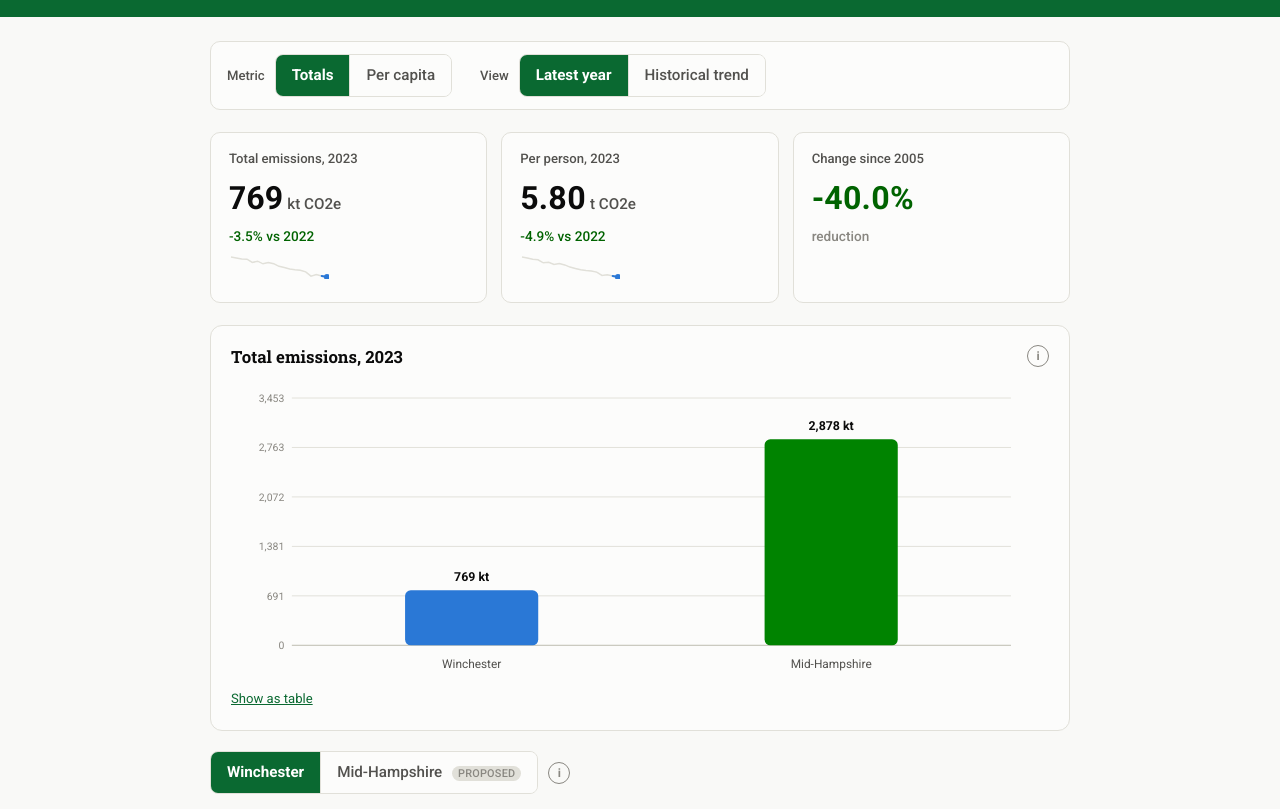
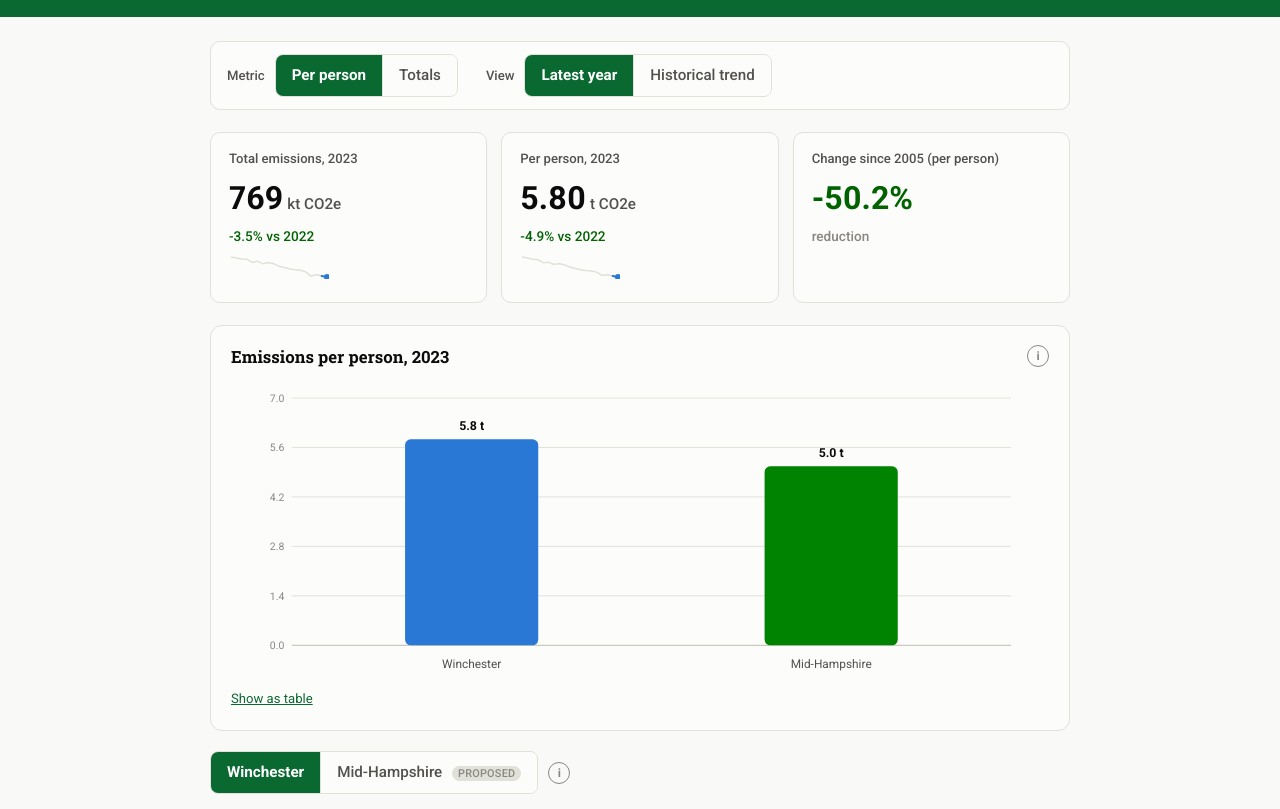
Before and after one commit to garethj/mid-hampshire-emissions, a plain HTML site: page index.html in a window 1280 px wide. Shown: the part 81-890 px from the top of the page. Drawn offline with Linux system fonts and the light colour scheme.

Commit message:
Default to per-person view; rename "Per capita" to "Per person"
Swaps the metric toggle order (Per person first), makes per-person
the default view on load, and renames the "Per capita" label and
matching modal copy to "Per person" throughout so it reads clearly
without assuming familiarity with the term "per capita".

Co-Authored-By: Claude Sonnet 5 <noreply@anthropic.com>
Claude-Session: https://claude.ai/code/session_01RKfrKMFLXoRnF5RS3xGqDJ

```diff
--- a/assets/js/app.js
+++ b/assets/js/app.js
@@ -5,7 +5,7 @@
 
   let DATA = null;
   let currentRegion = "winchester";
-  let currentMetric = "total"; // "total" | "per_capita"
+  let currentMetric = "per_capita"; // "total" | "per_capita"
   let currentView = "latest"; // "latest" | "historical"
   let currentDetail = false; // show sector chart as sub-sectors (latest view only)
   let tooltipEl = null;
@@ -792,7 +792,7 @@
       title: "Total emissions over time",
       body: [
         "Territorial greenhouse gas emissions (CO2, CH4 and N2O, combined as CO2e) for each year 2005–2023, summed across all sectors.",
-        "Use the control panel above to switch between totals (kt CO2e) and per-capita figures (t CO2e per person), and between a single latest-year comparison and the full historical trend.",
+        "Use the control panel above to switch between totals (kt CO2e) and per-person figures (t CO2e per person), and between a single latest-year comparison and the full historical trend.",
         "Winchester is the official district figure, published directly by DESNZ. Mid-Hampshire is calculated here by summing the same DESNZ figures for East Hampshire, Winchester, New Forest and Test Valley — it is not an official published figure.",
         "Source: DESNZ UK local authority and regional greenhouse gas emissions statistics, 2005–2023 (published 3 July 2025)."
       ],
@@ -802,7 +802,7 @@
       title: "Emissions by sector",
       body: [
         "Territorial emissions split by the eight DESNZ sectors (Agriculture, Commercial, Domestic, Industry, LULUCF, Public Sector, Transport, Waste), each summed across their sub-sectors and gases.",
-        "Use the control panel above to switch between totals and per-capita figures, and between a latest-year snapshot and each sector's trend since 2005. In the latest-year view, tick “Show sub-sector detail” to break each sector down further (e.g. Transport into road, rail and other) — sub-sector figures are only published for the latest year, so this detail isn't available in the historical trend view.",
+        "Use the control panel above to switch between totals and per-person figures, and between a latest-year snapshot and each sector's trend since 2005. In the latest-year view, tick “Show sub-sector detail” to break each sector down further (e.g. Transport into road, rail and other) — sub-sector figures are only published for the latest year, so this detail isn't available in the historical trend view.",
         "LULUCF (land use, land-use change and forestry) is usually negative — it represents a net carbon sink from woodland, hedgerows and soils, which subtracts from the total rather than adding to it.",
         "For Mid-Hampshire, each sector is the sum of that sector's figure across the four constituent districts."
       ]
@@ -813,7 +813,7 @@
         ["Primary data source", "DESNZ (Department for Energy Security and Net Zero), “UK local authority and regional greenhouse gas emissions statistics, 2005–2023”, published 3 July 2025."],
         ["Basis", "Territorial emissions — what physically happens within the area's boundary — in kt CO2e (thousand tonnes carbon dioxide equivalent), combining CO2, methane (CH4) and nitrous oxide (N2O)."],
         ["Mid-Hampshire boundary", "East Hampshire + Winchester + New Forest + Test Valley (whole districts), per the Government's LGR decision of 25 March 2026. Excludes 11 parishes moving to neighbouring unitaries, which cannot be corrected for as no sub-district emissions data is published. Decision subject to possible judicial review."],
-        ["Population / per-capita", "DESNZ mid-year population estimates, included in the same dataset, summed the same way as emissions for Mid-Hampshire."],
+        ["Population / per-person", "DESNZ mid-year population estimates, included in the same dataset, summed the same way as emissions for Mid-Hampshire."],
         ["Update cycle", "DESNZ typically publishes new figures each summer, roughly 18–24 months behind the current year. This site's data was last refreshed 29 July 2026 and is updated manually when a new release lands."],
         ["Data & code", "Every figure on this site traces back to the single published CSV linked below — nothing here is estimated or modelled beyond straightforward addition of official district-level figures."]
       ],
--- a/index.html
+++ b/index.html
@@ -33,8 +33,8 @@
       <div class="control-group" role="group" aria-label="Choose metric">
         <span class="control-label">Metric</span>
         <div class="seg-toggle">
-          <button class="seg-btn is-active" data-metric="total">Totals</button>
-          <button class="seg-btn" data-metric="per_capita">Per capita</button>
+          <button class="seg-btn is-active" data-metric="per_capita">Per person</button>
+          <button class="seg-btn" data-metric="total">Totals</button>
         </div>
       </div>
       <div class="control-group" role="group" aria-label="Choose view">
@@ -52,7 +52,7 @@
 
     <div class="card">
       <div class="card-head">
-        <h2 id="trend-chart-title">Total emissions, 2023</h2>
+        <h2 id="trend-chart-title">Emissions per person, 2023</h2>
         <button class="info-btn" data-info="trend-chart" aria-label="About this chart">i</button>
       </div>
       <div class="chart-wrap" id="trend-chart"></div>
@@ -70,7 +70,7 @@
 
     <div class="card">
       <div class="card-head">
-        <h2 id="sector-chart-title">Winchester emissions by sector, 2023</h2>
+        <h2 id="sector-chart-title">Winchester emissions per person by sector, 2023</h2>
         <button class="info-btn" data-info="sector-chart" aria-label="About this chart">i</button>
       </div>
       <div class="sector-detail-row" id="sector-detail-row">
```
